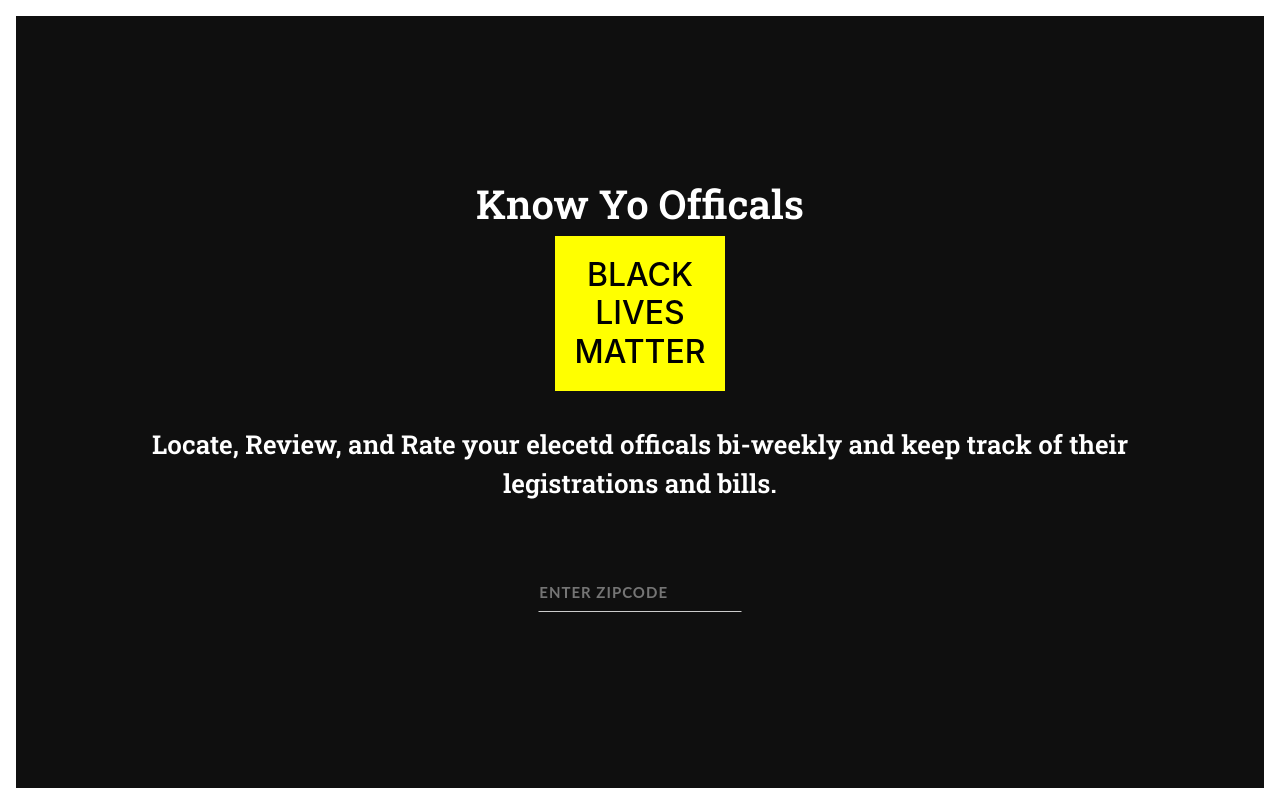
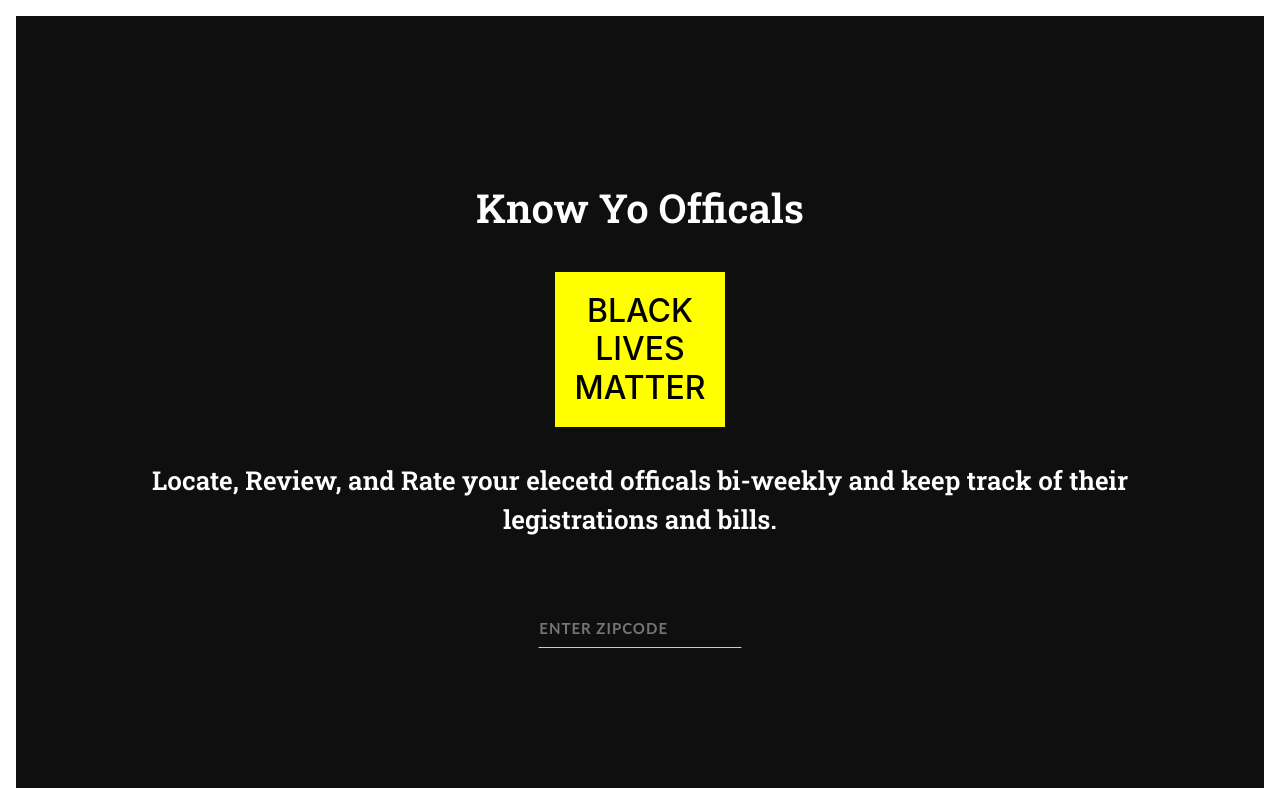
Before and after one commit to dogpatch626/BLMHACK, a React (Create React App) app: page / in a window 1280 px wide. Built offline with nearby package versions, Linux system fonts and the light colour scheme.

Commit message:
override

```diff
--- a/public/index.html
+++ b/public/index.html
@@ -34,7 +34,7 @@
       work correctly both with client-side routing and a non-root public URL.
       Learn how to configure a non-root public URL by running `npm run build`.
     -->
-    <title>React App</title>
+    <title>Know Yo Officials!</title>
   </head>
   <body>
     <noscript>You need to enable JavaScript to run this app.</noscript>
--- a/src/App.css
+++ b/src/App.css
@@ -16,6 +16,7 @@
 
 .BLM-header{
   font-family: 'Roboto Slab', serif;
+  margin: 1em;
 }
 
 
```
